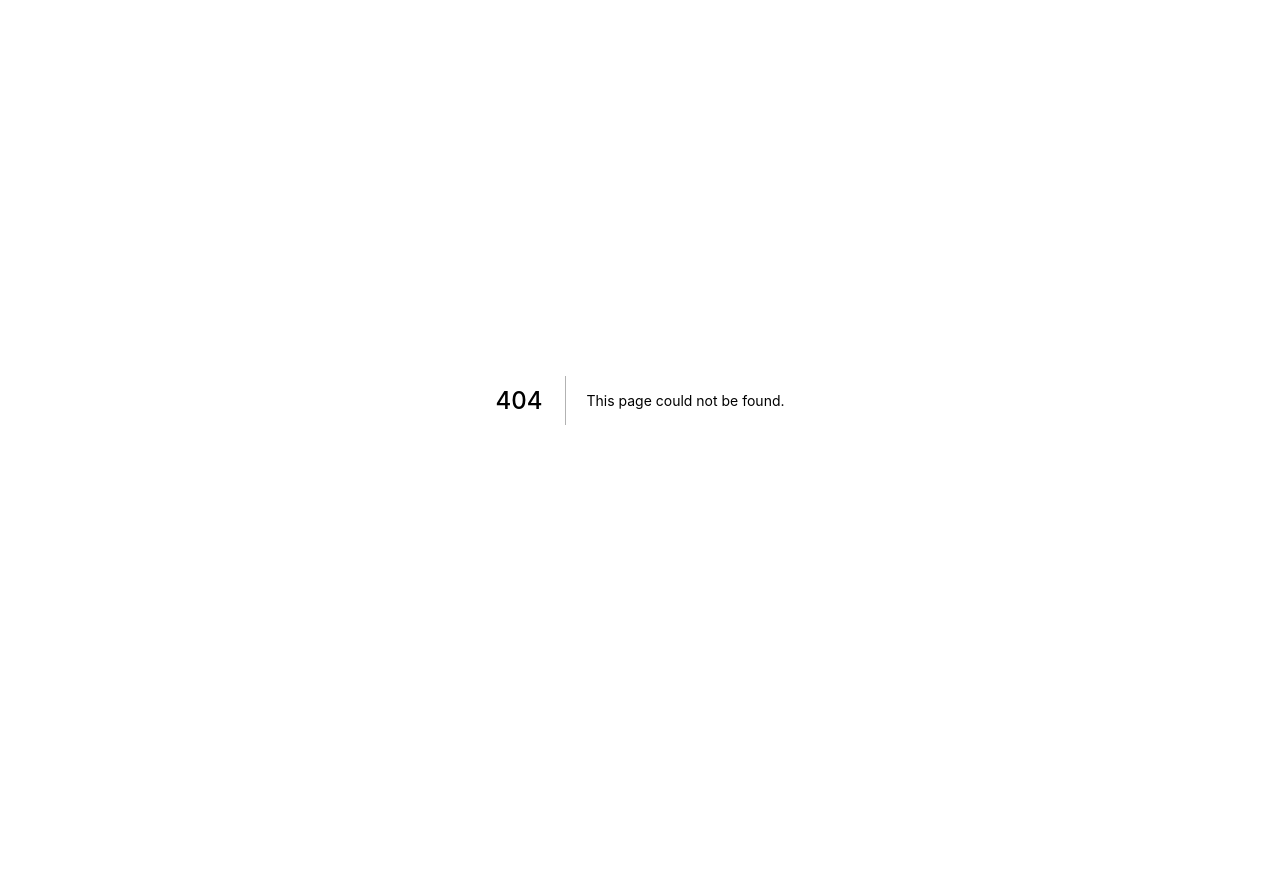
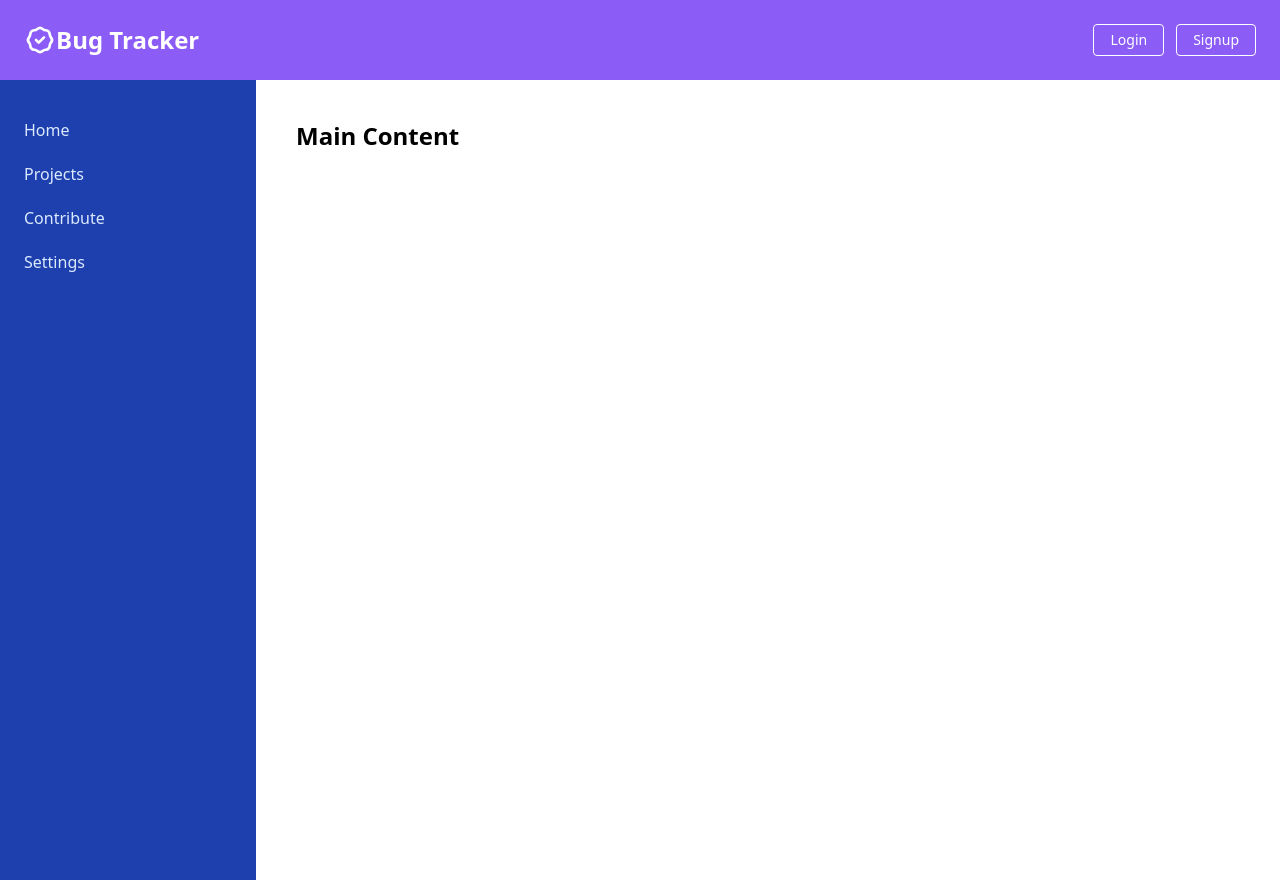
Before and after one commit to sabohat/bug-tracker-front, a Next.js app: page /users/submitter in a window 1280 px wide. Before the commit this address had no page. Before the commit the page ends 800 px from the top, so only its background shows below. Built offline with nearby package versions, Linux system fonts and the light colour scheme.

Commit message:
add SideBar

```diff
--- a/components/Navbar.js
+++ b/components/Navbar.js
@@ -1,22 +1,29 @@
-const Navbar = () => {
+const Navbar = ({link}) => {
   return (
-    <nav class="w-screen bg-purple-500 flex items-center justify-between flex-wrap bg-teal-500 p-6">
-      <div class="flex items-center flex-shrink-0 text-white mr-6">
-        <svg
-          class="fill-current h-8 w-8 mr-2"
-          width="54"
-          height="54"
-          viewBox="0 0 54 54"
-          xmlns="http://www.w3.org/2000/svg"
-        >
-          <path d="M13.5 22.1c1.8-7.2 6.3-10.8 13.5-10.8 10.8 0 12.15 8.1 17.55 9.45 3.6.9 6.75-.45 9.45-4.05-1.8 7.2-6.3 10.8-13.5 10.8-10.8 0-12.15-8.1-17.55-9.45-3.6-.9-6.75.45-9.45 4.05zM0 38.3c1.8-7.2 6.3-10.8 13.5-10.8 10.8 0 12.15 8.1 17.55 9.45 3.6.9 6.75-.45 9.45-4.05-1.8 7.2-6.3 10.8-13.5 10.8-10.8 0-12.15-8.1-17.55-9.45-3.6-.9-6.75.45-9.45 4.05z" />
-        </svg>
-        <span class="font-semibold  text-xl tracking-tight">Bug Tracker</span>
+    <nav className="w-screen bg-purple-500 flex items-center justify-between flex-wrap bg-teal-500 p-6">
+      <div className="flex items-center flex-shrink-0 text-white mr-6">
+
+            <svg
+              className="w-8 h-8"
+              xmlns="http://www.w3.org/2000/svg"
+              fill="none"
+              viewBox="0 0 24 24"
+              stroke="currentColor"
+            >
+              <path
+                stroke-linecap="round"
+                stroke-linejoin="round"
+                stroke-width="2"
+                d="M9 12l2 2 4-4M7.835 4.697a3.42 3.42 0 001.946-.806 3.42 3.42 0 014.438 0 3.42 3.42 0 001.946.806 3.42 3.42 0 013.138 3.138 3.42 3.42 0 00.806 1.946 3.42 3.42 0 010 4.438 3.42 3.42 0 00-.806 1.946 3.42 3.42 0 01-3.138 3.138 3.42 3.42 0 00-1.946.806 3.42 3.42 0 01-4.438 0 3.42 3.42 0 00-1.946-.806 3.42 3.42 0 01-3.138-3.138 3.42 3.42 0 00-.806-1.946 3.42 3.42 0 010-4.438 3.42 3.42 0 00.806-1.946 3.42 3.42 0 013.138-3.138z"
+              />
+            </svg>
+            <span className="text-2xl font-extrabold">Bug Tracker</span>
+
       </div>
-      <div class="block lg:hidden">
-        <button class="flex items-center px-3 py-2 border rounded text-teal-200 border-teal-400 hover:text-white hover:border-white">
+      <div className="block lg:hidden">
+        <button className="flex items-center px-3 py-2 border rounded text-teal-200 border-teal-400 hover:text-white hover:border-white">
           <svg
-            class="fill-current h-3 w-3"
+            className="fill-current h-3 w-3"
             viewBox="0 0 20 20"
             xmlns="http://www.w3.org/2000/svg"
           >
@@ -25,28 +32,19 @@ const Navbar = () => {
           </svg>
         </button>
       </div>
-      <div class="w-full block flex-grow lg:flex lg:items-center lg:w-auto">
-        <div class="text-sm lg:flex-grow">
-          {/* <a href="#responsive-header" class="block mt-4 lg:inline-block lg:mt-0 text-teal-200 hover:text-white mr-4 text-xl">
-        Docs
-      </a>
-      <a href="#responsive-header" class="block mt-4 lg:inline-block lg:mt-0 text-teal-200 hover:text-white mr-4 text-xl">
-        Examples
-      </a>
-      <a href="#responsive-header" class="block mt-4 lg:inline-block lg:mt-0 text-teal-200 hover:text-white text-xl">
-        Blog
-      </a> */}
+      <div className="w-full block flex-grow lg:flex lg:items-center lg:w-auto">
+        <div className="text-sm lg:flex-grow">
         </div>
         <div>
           <a
             href="#"
-            class="inline-block text-sm px-4 py-2 leading-none border rounded text-white border-white hover:border-transparent hover:text-teal-500 hover:bg-white mt-4 lg:mt-0 mr-3 hover:text-purple-500"
+            className="inline-block text-sm px-4 py-2 leading-none border rounded text-white border-white hover:border-transparent hover:text-teal-500 hover:bg-white mt-4 lg:mt-0 mr-3 hover:text-purple-500"
           >
             Login
           </a>
           <a
             href="#"
-            class="inline-block text-sm px-4 py-2 leading-none border rounded text-white border-white hover:border-transparent hover:text-teal-500 hover:bg-white mt-4 lg:mt-0 hover:text-purple-500"
+            className="inline-block text-sm px-4 py-2 leading-none border rounded text-white border-white hover:border-transparent hover:text-teal-500 hover:bg-white mt-4 lg:mt-0 hover:text-purple-500"
           >
             Signup
           </a>
--- /dev/null
+++ b/components/SideBar.js
@@ -0,0 +1,47 @@
+const SideBar = ({additionalMenuList, link}) => {
+  return ( <>
+   {/* <!-- mobile menu bar --> */}
+
+
+        {/* <!-- sidebar --> */}
+        <div className="sidebar bg-blue-800 text-blue-100 w-64 space-y-6 py-7 px-2 absolute inset-y-0 left-0 transform -translate-x-full md:relative md:translate-x-0 transition duration-200 ease-in-out">
+
+
+          {/* <!-- nav --> */}
+          <nav>
+
+            <a
+              href={link}
+              className="block py-2.5 px-4 rounded transition duration-200 hover:bg-blue-700 hover:text-white"
+            >
+              {}
+              Home
+            </a>
+            <a
+              href={`${link}\\projects`}
+              className="block py-2.5 px-4 rounded transition duration-200 hover:bg-blue-700 hover:text-white"
+            >
+              Projects
+            </a>
+            {
+              (additionalMenuList = additionalMenuList?.map((item) => (
+                <a
+                  href={`${link}\\${item}`}
+                  className="capitalize block py-2.5 px-4 rounded transition duration-200 hover:bg-blue-700 hover:text-white"
+                >
+                  {item}
+                </a>
+              )))
+            }
+            <a
+              href={`${link}\\settings`}
+              className="block py-2.5 px-4 rounded transition duration-200 hover:bg-blue-700 hover:text-white"
+            >
+              Settings
+            </a>
+   </nav>
+        </div>
+</> );
+}
+
+export default SideBar;
--- /dev/null
+++ b/components/pages/mainPage/submitter.js
@@ -0,0 +1,23 @@
+import Navbar from "../../Navbar";
+import SideBar from "../../SideBar";
+
+
+const MainPage = ({ additionalMenuList, link }) => {
+  return (
+    <>
+    <Navbar/>
+    <div className="relative min-h-screen md:flex">
+
+       <SideBar additionalMenuList={additionalMenuList} link={link}/>
+
+        {/* <!-- content --> */}
+        <div className="flex-1 p-10 text-2xl font-bold">
+Main Content
+        </div>
+      </div></>
+
+
+  );
+};
+
+export default MainPage;
--- a/components/pages/signup/SignupForm.js
+++ b/components/pages/signup/SignupForm.js
@@ -1,6 +1,6 @@
 import Link from 'next/link'
-import { useRouter } from 'next/router'
-
+import { useRouter} from 'next/router'
+import { useState } from 'react'
 
 
 const SignupForm = () => {
@@ -20,6 +20,10 @@ const SignupForm = () => {
       // router.push(path)
     }
   };
+
+
+}
+
 
   return (
     <div className="flex flex-col">
@@ -46,8 +50,11 @@ const SignupForm = () => {
             type="text"
             className="input-field mb-4"
             name="phone"
+            value={phoneInput}
             placeholder="Phone Number"
             required
+
+            onChange={handlePhoneInput}
           />
 
           <input
@@ -60,8 +67,8 @@ const SignupForm = () => {
           <input
             type="password"
             className="input-field mb-4"
-            placeholder="Confirm Password"
             required
+
           />
 
           <button
--- /dev/null
+++ b/pages/users/developer/index.js
@@ -0,0 +1,7 @@
+import MainPage from "../../../components/pages/mainPage/main";
+
+const DeveloperMainPage = () => {
+  return ( <MainPage additionalMenuList={['contribute']} link={'/users/submitter'}/> );
+}
+
+export default DeveloperMainPage;
--- /dev/null
+++ b/pages/users/submitter/index.js
@@ -0,0 +1,7 @@
+import MainPage from "../../../components/pages/mainPage/submitter";
+
+const SubmitterMainPage = () => {
+  return ( <MainPage additionalMenuList={['contribute']} link={'/users/submitter'}/> );
+}
+
+export default SubmitterMainPage;
```
